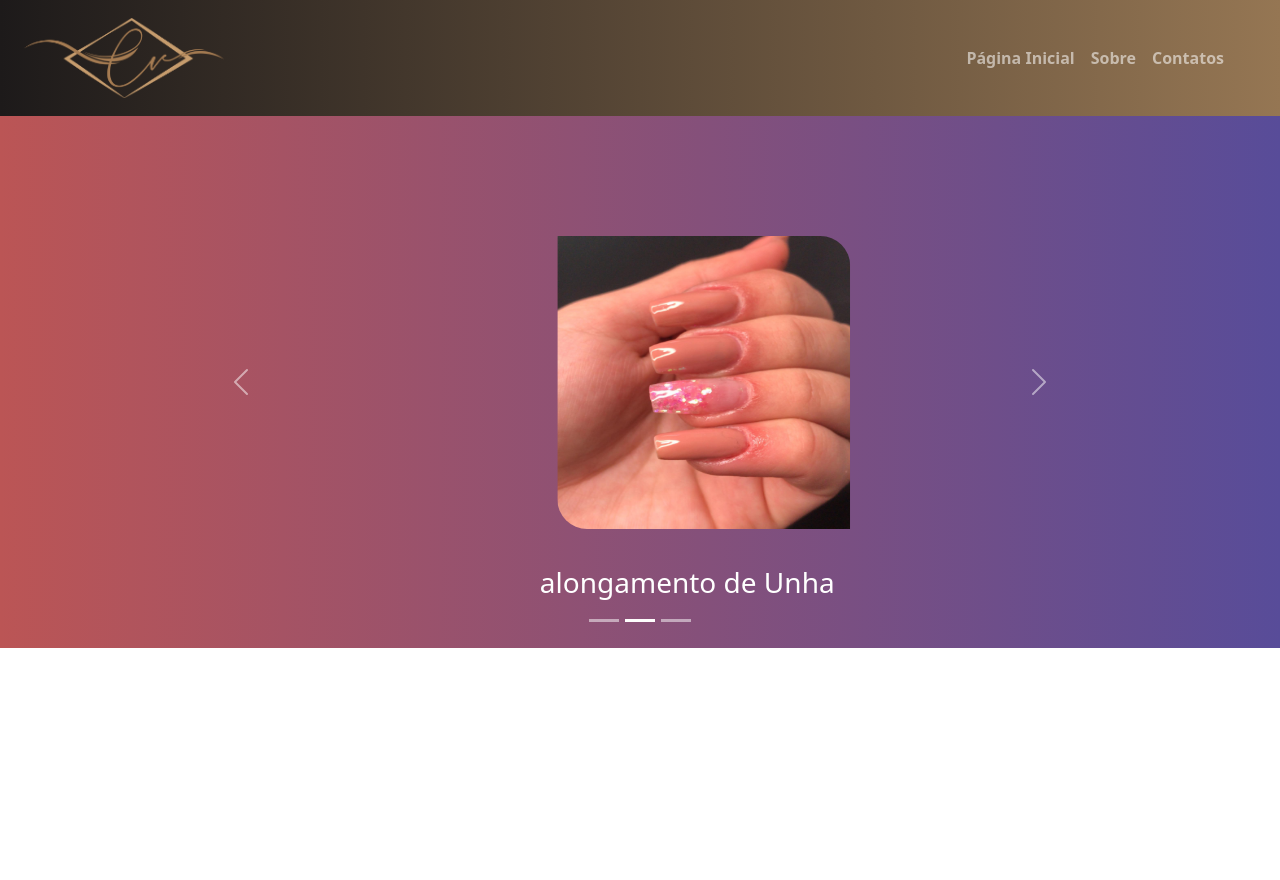
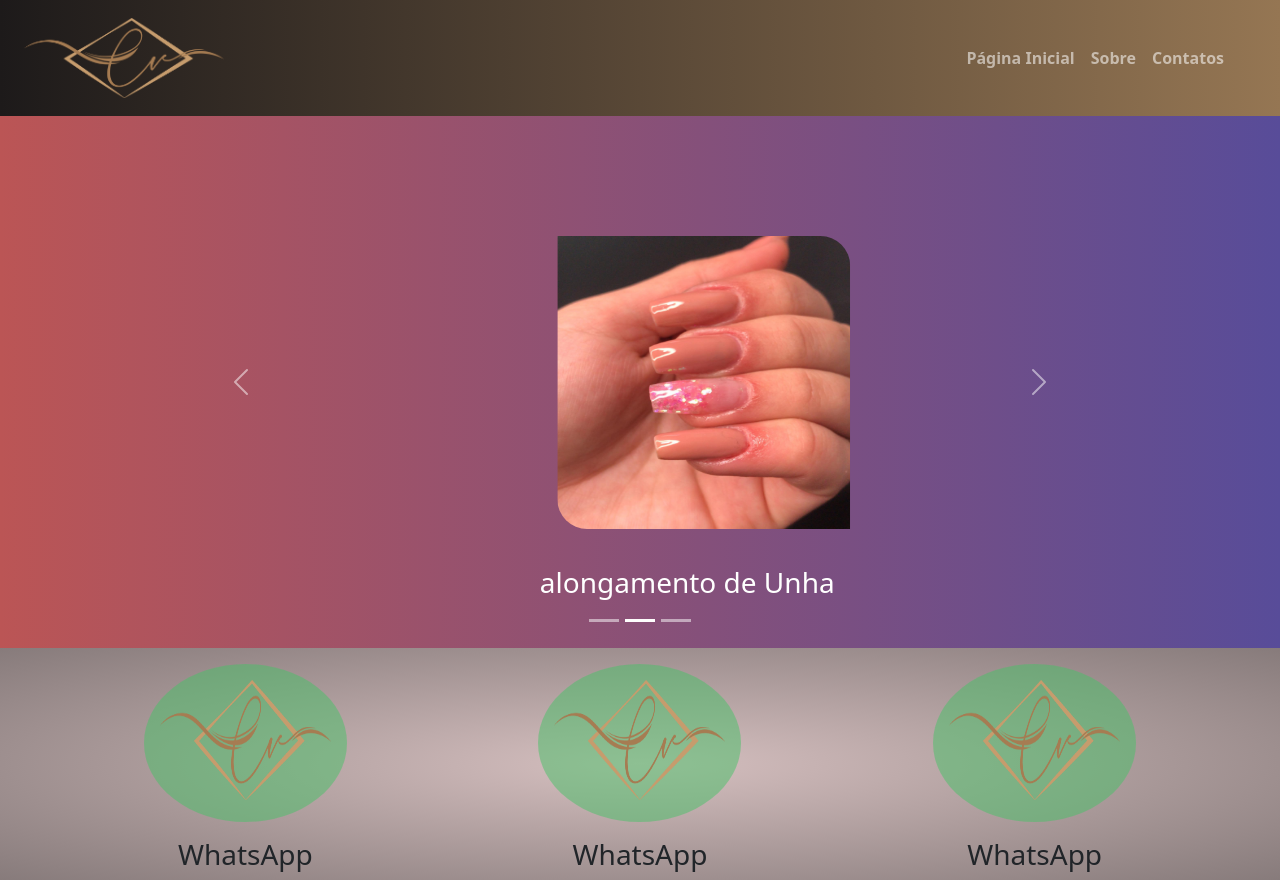
Before and after one commit to Olieveira/site-carol, a Next.js app: page / in a window 1280 px wide. Before the commit the page ends 800 px from the top, so only its background shows below. Built offline with nearby package versions, Linux system fonts and the light colour scheme.

Commit message:
1.6
Added social networks

```diff
--- a/pages/index.js
+++ b/pages/index.js
@@ -70,6 +70,42 @@ function App() {
                     </Carousel.Item>
                 </Carousel>
             </Container>
+            <div className='w-100 h-100' style={{ backgroundImage: `radial-Gradient(#d5bfbf, #877b7b)` }}>
+                <div className='d-flex flex-wrap justify-content-around align-items-center px-5'>
+                    <div className='d-flex flex-column align-items-center justify-content-center'>
+                        <div className='my-3 p-3' style={{ backgroundColor: `rgba(73,193,105,0.5)`, borderRadius: '50%' }}>
+                            <Image
+                                src={logo}
+                                width={'171px'}
+                                height={'120px'}
+                            />
+                        </div>
+                        <h3>WhatsApp</h3>
+                    </div>
+                    <div className='d-flex flex-column align-items-center justify-content-center'>
+                        <div className='my-3 p-3' style={{ backgroundColor: `rgba(73,193,105,0.5)`, borderRadius: '50%' }}>
+                            <Image
+                                src={logo}
+                                width={'171px'}
+                                height={'120px'}
+                            />
+                        </div>
+                        <h3>WhatsApp</h3>
+                    </div>
+                    <div className='d-flex flex-column align-items-center justify-content-center'>
+                        <div className='my-3 p-3' style={{ backgroundColor: `rgba(73,193,105,0.5)`, borderRadius: '50%' }}>
+                            <Image
+                                src={logo}
+                                width={'171px'}
+                                height={'120px'}
+                            />
+                        </div>
+                        <h3>WhatsApp</h3>
+                    </div>
+
+                </div>
+
+            </div>
         </div>
     )
 };
```
